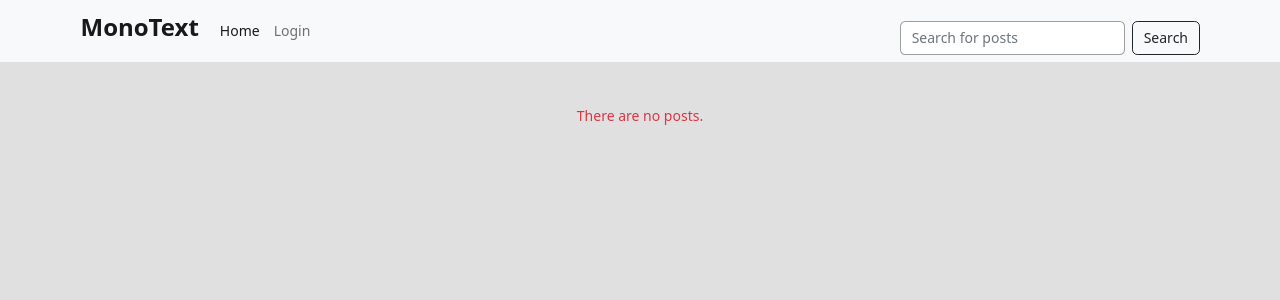
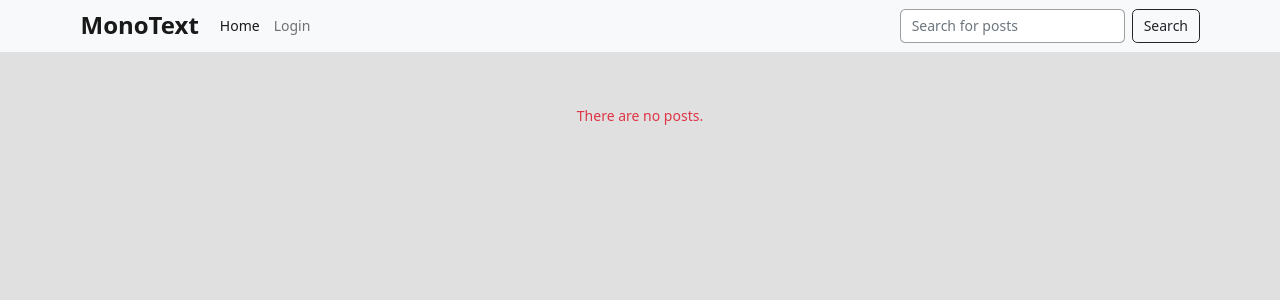
Before and after one commit to hussein-m-kandil/monotext, a Django app: page /posts/ in a window 1280 px wide. Shown: the top 300 px of the page. Run offline with Django 4.2, Linux system fonts and the light colour scheme; data that the repository does not hold is empty; some libraries are stand-ins or nearby versions.

Commit message:
Debug the navbar emlements

```diff
--- a/posts/templates/base_generic.html
+++ b/posts/templates/base_generic.html
@@ -23,7 +23,7 @@
     {% url 'posts:profile' user.username as user_page %}
     <nav class="navbar fixed-top navbar-expand-md bg-light">
       <div class="container">
-        <a href="{% url 'posts:index' %}" class="navbar-brand h1" style="font-size: x-large;">
+        <a href="{% url 'posts:index' %}" class="navbar-brand h1 my-0" style="font-size: x-large;">
           <strong>MonoText</strong>
         </a>
         <button class="navbar-toggler" type="button" data-bs-toggle="collapse" data-bs-target="#navbarSupportedContent"
@@ -54,7 +54,7 @@
             <li class="nav-item"><a class="nav-link" href="{% url 'login' %}?next={{ request.path }}">Login</a></li>
             {% endif %}
           </ul>
-          <form action="{% url 'posts:post_search' %}" method="get" class="d-flex mt-3" role="search">
+          <form action="{% url 'posts:post_search' %}" method="get" class="d-flex my-3 my-md-0" role="search">
             <input class="form-control me-2" type="search" name="q" placeholder="Search for posts" aria-label="Search"
               value="{% if query %}{{ query }}{% endif %}" maxlength="2048">
             <button class="btn btn-outline-dark" type="submit">Search</button>
```
